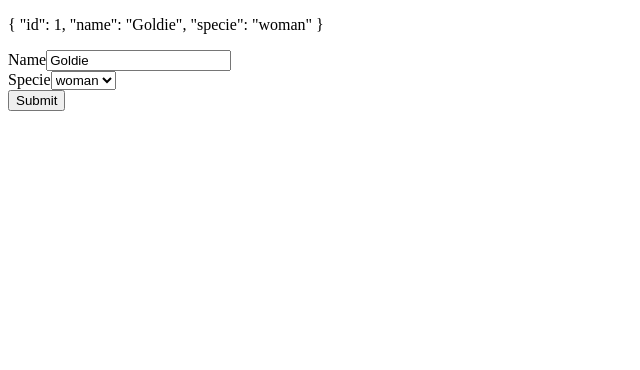
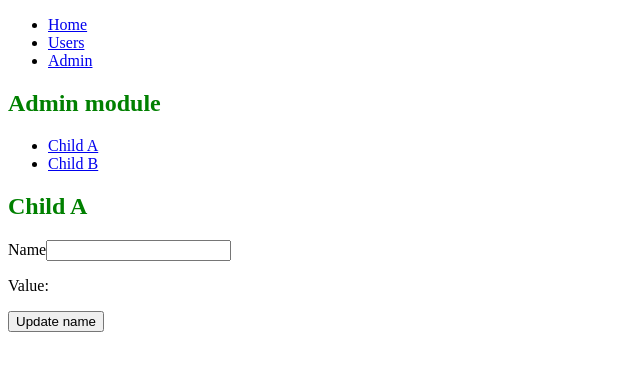
Before and after one commit to rkwadriga/ahgular-learning, an Angular app: page /admin/1/child-a in a window 1280 px wide. Shown: the top 370 px of the page, without its empty margins (0-640 px from the left). Built offline with nearby package versions, Linux system fonts and the light colour scheme.

Commit message:
Reactive forms (form control)

```diff
--- a/src/app/admin/admin.component.ts
+++ b/src/app/admin/admin.component.ts
@@ -1,5 +1,5 @@
 import { Component, OnInit } from '@angular/core';
-import {Router, ActivatedRoute, ParamMap} from "@angular/router";
+import {ActivatedRoute} from "@angular/router";
 
 @Component({
     selector: 'app-admin',
@@ -7,7 +7,6 @@ import {Router, ActivatedRoute, ParamMap} from "@angular/router";
     styleUrls: ['./admin.component.css']
 })
 export class AdminComponent implements OnInit {
-
     constructor(
         private readonly route: ActivatedRoute
     ) { }
@@ -15,5 +14,4 @@ export class AdminComponent implements OnInit {
     ngOnInit(): void {
         console.log(this.route.snapshot.paramMap.get('id'));
     }
-
 }
--- a/src/app/app.component.html
+++ b/src/app/app.component.html
@@ -1,31 +1,8 @@
-<!--<nav>
+<nav>
     <ul>
         <li><a routerLink="/">Home</a></li>
         <li><a routerLink="/user">Users</a></li>
         <li><a routerLink="/admin/123">Admin</a></li>
     </ul>
 </nav>
-<router-outlet></router-outlet>-->
-
-<p>{{model | json}}</p>
-<div>
-    <form #petForm="ngForm" (ngSubmit)="onSubmit()">
-        <div>
-            <label for="name">Name</label>
-            <input [(ngModel)]="model.name" type="text" id="name" name="name" required />
-        </div>
-        <div>
-            <label for="specie">Specie</label>
-            <select [(ngModel)]="model.specie" id="specie" name="specie" required>
-                <option *ngFor="let specie of species" [value]="specie">{{specie}}</option>
-            </select>
-        </div>
-        <button type="submit" [disabled]="!petForm.form.valid">Submit</button>
-    </form>
-</div>
-<div [hidden]="!submitted">
-    <h4>You submitted:</h4>
-    <p>Name: {{model.name}}</p>
-    <p>Specie: {{model.specie}}</p>
-    <button (click)="submitted = false">Edit</button>
-</div>
+<router-outlet></router-outlet>
--- a/src/app/app.component.ts
+++ b/src/app/app.component.ts
@@ -1,5 +1,4 @@
 import { Component, OnInit } from '@angular/core';
-import {Pet} from './pet.model';
 
 @Component({
   selector: 'app-root',
@@ -7,16 +6,8 @@ import {Pet} from './pet.model';
   styleUrls: ['./app.component.css']
 })
 export class AppComponent implements OnInit {
-    species = ['dog', 'cat', 'woman'];
-    model = new Pet(1, 'Goldie', this.species[2]);
-    submitted = false;
 
     ngOnInit() {
 
     }
-
-    onSubmit() {
-        this.submitted = true;
-        console.log(this.model);
-    }
 }
--- a/src/app/app.module.ts
+++ b/src/app/app.module.ts
@@ -1,7 +1,7 @@
 import { NgModule } from '@angular/core';
 import { BrowserModule } from '@angular/platform-browser';
 import { AppRoutingModule } from './app-routing.module';
-import { FormsModule } from "@angular/forms";
+import {FormsModule, ReactiveFormsModule} from "@angular/forms";
 
 import { AppComponent } from './app.component';
 import { ImgSizeDirective } from './user/img-size.directive';
@@ -22,7 +22,8 @@ declarations: [
     imports: [
         BrowserModule,
         AppRoutingModule,
-        FormsModule
+        FormsModule,
+        ReactiveFormsModule
     ],
     providers: [],
     bootstrap: [AppComponent]
--- a/src/app/child-a/child-a.component.html
+++ b/src/app/child-a/child-a.component.html
@@ -1 +1,8 @@
 <h2>Child A</h2>
+
+<label for="name">Name</label>
+<input type="text" id="name" name="name" [formControl]="name" />
+<p>Value: {{name.value}}</p>
+<p>
+    <button type="submit" (click)="updateName()">Update name</button>
+</p>
--- a/src/app/child-a/child-a.component.ts
+++ b/src/app/child-a/child-a.component.ts
@@ -1,4 +1,5 @@
 import { Component, OnInit } from '@angular/core';
+import {FormControl} from "@angular/forms";
 
 @Component({
     selector: 'app-child-a',
@@ -6,10 +7,14 @@ import { Component, OnInit } from '@angular/core';
     styleUrls: ['./child-a.component.css']
 })
 export class ChildAComponent implements OnInit {
+    name = new FormControl();
 
     constructor() { }
 
     ngOnInit(): void {
     }
 
+    updateName() {
+        this.name.setValue('Nancy');
     }
+}
--- a/src/app/pet.model.ts
+++ /dev/null
@@ -1,9 +0,0 @@
-
-
-export class Pet {
-    constructor(
-        public id: number,
-        public name: string,
-        public specie: string
-    ) {}
-}
```
Lines whose indentation alone changed are shown as unchanged.
